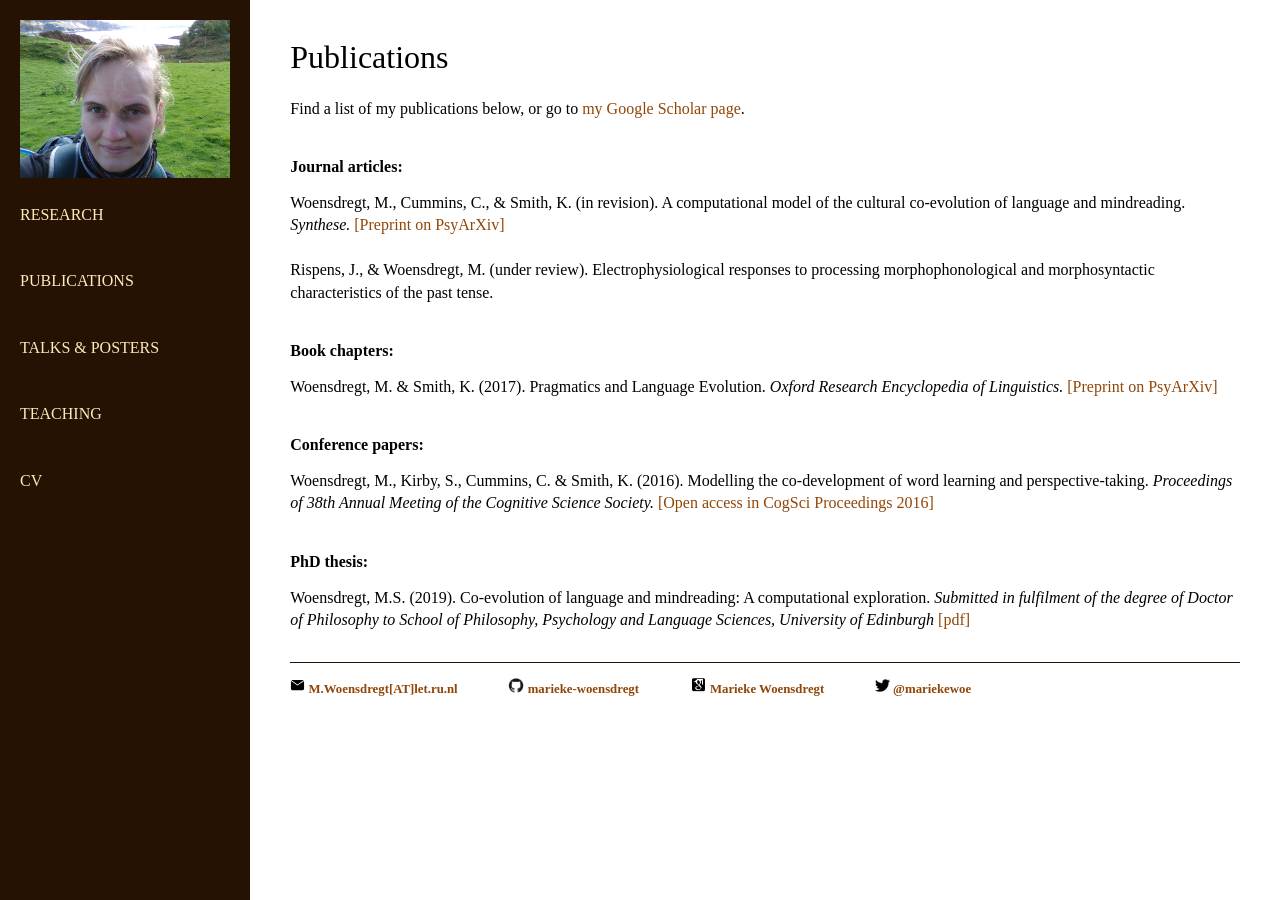
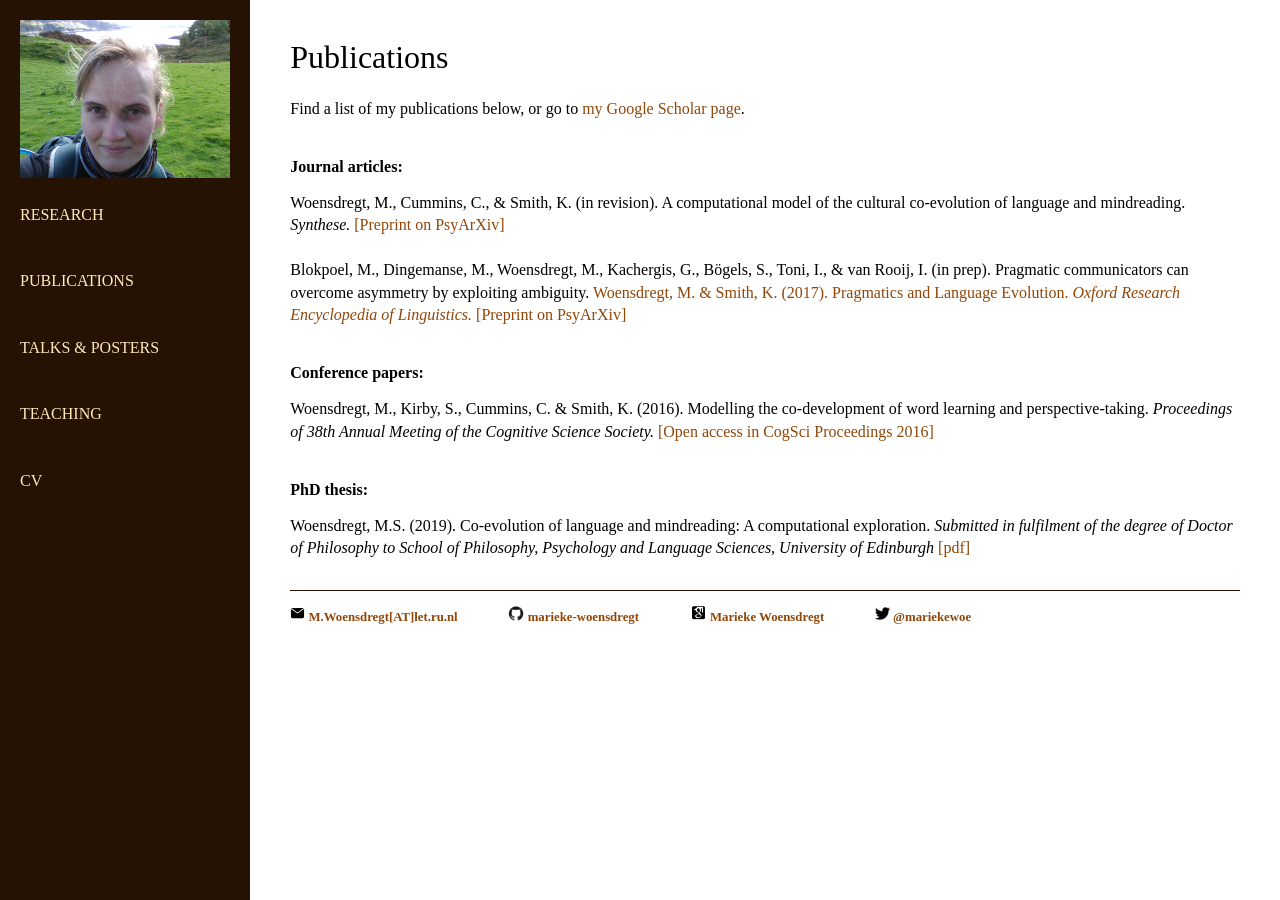
Before and after one commit to marieke-woensdregt/marieke-woensdregt.github.io, a Jekyll site: the page built from publications/index.html, in a window 1280 px wide. Built offline with Jekyll 4.4.1, drawn with Linux system fonts in a browser that asks for light colours.

Commit message:
Update index.html

```diff
--- a/publications/index.html
+++ b/publications/index.html
@@ -14,6 +14,13 @@
 	<p class="bottom-one">
 		Woensdregt, M., Cummins, C., &amp; Smith, K. (in revision).
 		A computational model of the cultural co-evolution of language and mindreading. <i>Synthese.</i> <a href="https://psyarxiv.com/3bmsx/">[Preprint on PsyArXiv]</a>
+
+		<br />
+		<br />
+
+
+		Blokpoel, M., Dingemanse, M., Woensdregt, M., Kachergis, G., Bögels, S., Toni, I., &amp; van Rooij, I. (in prep). Pragmatic communicators can overcome asymmetry by exploiting ambiguity.
+		<a href="https://doi.org/10.31219/osf.io/q56xs>[OSF Preprint]</a>
 
 		<br />
 		<br />
```
